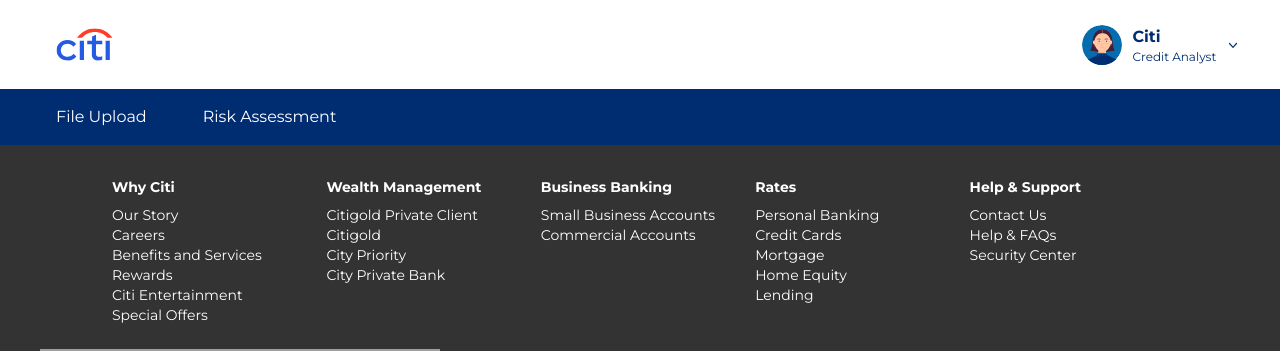
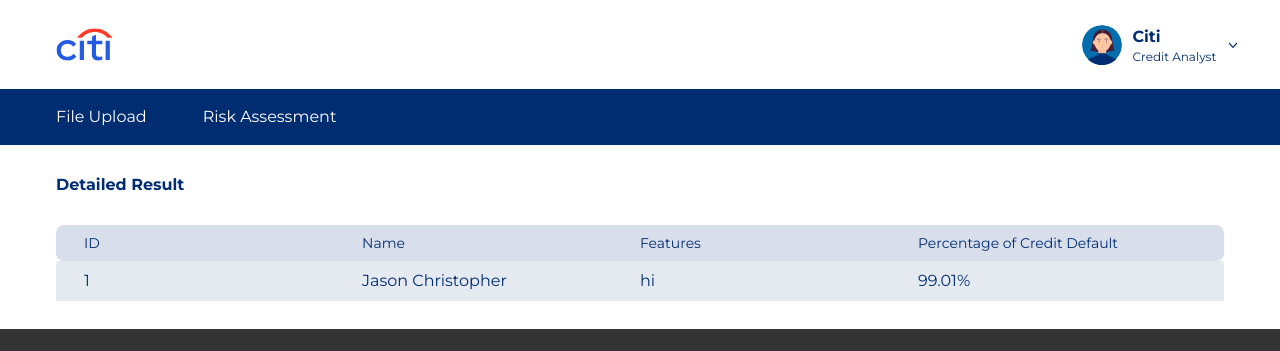
Before and after one commit to tanyipeng834/citi-bank-frontend, a Vue app: page /detailedResult/1 in a window 1280 px wide. Shown: the top 351 px of the page. Built offline with nearby package versions, Linux system fonts and the light colour scheme; grey boxes are pictures that could not be loaded.

Commit message:
Add detailed result view

```diff
--- a/src/router/index.js
+++ b/src/router/index.js
@@ -13,6 +13,11 @@
       name: 'riskAssessment',
       component: () => import('@/views/RiskAssessment.vue')
     },
+    {
+      path: '/detailedResult/:id',
+      name: 'detailedResult',
+      component: () => import('@/views/DetailedResult.vue'),
+    },
   ]
 })
 
--- a/src/views/DetailedResult.vue
+++ b/src/views/DetailedResult.vue
@@ -1,7 +1,59 @@
 <script setup>
+import { useRoute } from 'vue-router';
 
+const route = useRoute();
+const id = route.params.id;
+
+// const detailedResult = async () => {
+//     try {
+//         // TO-DO:
+//         const detailedResponse = await axios.get(`/result/${id}`);
+//         return detailedResponse.data;
+//     }
+//     catch (error) {
+//         console.log(error.message);
+//     }
+// }
+// const result = detailedResult();
+
+const result = {
+    id: 1,
+    name: "Jason Christopher",
+    features: "hi",
+    percentage: 99.01,
+}
 </script>
 
 <template>
-
+    <div class="mx-14 my-7">
+        <p class="font-semibold text-blue text-18">Detailed Result</p>
+        <div class="grid grid-cols-4 bg-gray-50 rounded-lg mt-7 py-2 px-7 items-center text-base text-blue text-md">
+            <div class="col-span-1 font-medium text-sm">
+                ID
+            </div>
+            <div class="col-span-1 font-medium text-sm">
+                Name
+            </div>
+            <div class="col-span-1 font-medium text-sm">
+                Features
+            </div>
+            <div class="col-span-1 font-medium text-sm">
+                Percentage of Credit Default
+            </div>
+        </div>
+        <div class="grid grid-cols-4 bg-gray-25 rounded-sm py-2 px-7 items-center text-base text-blue">
+            <div class="col-span-1 font-normal text-base">
+                {{ result.id }}
+            </div>
+            <div class="col-span-1 font-normal text-base">
+                {{ result.name }}
+            </div>
+            <div class="col-span-1 font-normal text-base">
+                {{ result.features }}
+            </div>
+            <div class="col-span-1 font-normal text-base">
+                {{ result.percentage }}%
+            </div>
+        </div>
+    </div>
 </template>
--- a/src/views/RiskAssessment.vue
+++ b/src/views/RiskAssessment.vue
@@ -1,5 +1,9 @@
 <script setup>
 import Card from "@/components/Card.vue";
+import { useRouter } from 'vue-router';
+
+const router = useRouter();
+
 
 // const insights = async () => {
 //     try {
@@ -11,7 +15,7 @@
 //         console.log(error.message);
 //     }
 // }
-// insights();
+// insightData = insights();
 
 // const result = async () => {
 //     try {
@@ -23,14 +27,19 @@
 //         console.log(error.message);
 //     }
 // }
-// result();
+// resultData = result();
 
-const selectCard = id => {
-    console.log(id);
+const selectCard = prop => {
+    router.push({
+        name: 'detailedResult',
+        params: {
+            id: prop.id,
+        }
+    });
 }
 
-const insights = ["Line 1", "Line 2"];
-const result = [
+const insightData = ["Line 1", "Line 2"];
+const resultData = [
     {
         id: 1,
         name: "Jason Christopher",
@@ -49,7 +58,7 @@
         <div class="bg-blue-25 py-4 px-7 rounded-lg">
            <p class="font-semibold text-blue text-18">Insights</p>
            <ul>
-               <li v-for="(item, index) in insights" :key="index" class="font-normal text-blue text-base list-disc ml-6">
+               <li v-for="(item, index) in insightData" :key="index" class="font-normal text-blue text-base list-disc ml-6">
                     {{ item }}
                </li>
            </ul>
@@ -66,7 +75,7 @@
                     Percentage of Credit Default
                 </div>
             </div>
-           <Card v-for="(item, index) in result" :key="index" :data="item" @select-card="selectCard" />
+           <Card v-for="(item, index) in resultData" :key="index" :data="item" @select-card="selectCard" />
         </div>
     </div>
 </template>
```
